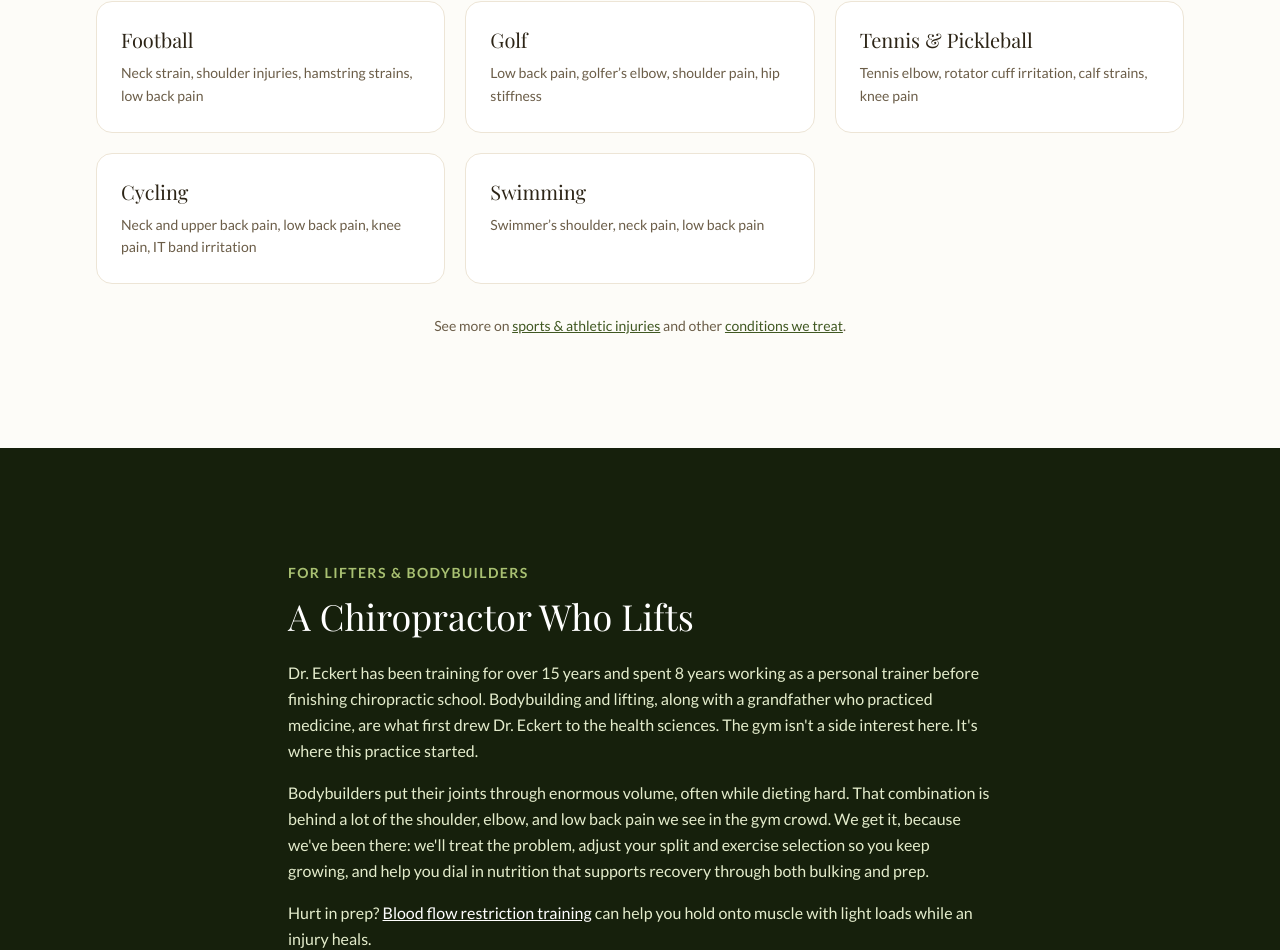
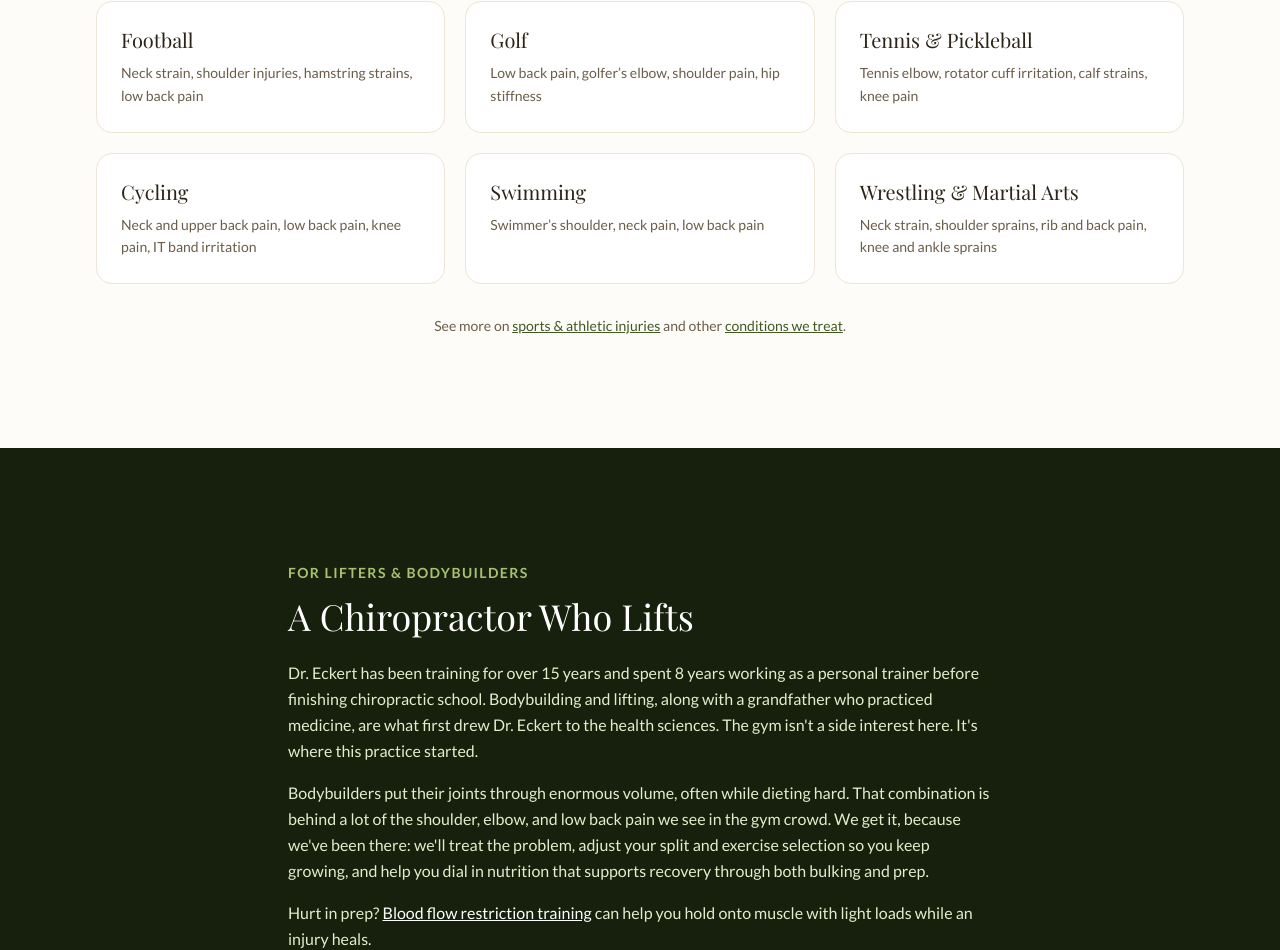
Before and after one commit to alonandon/OakandOlive, a Next.js app: page /athletes in a window 1280 px wide. Shown: the part 1878-2828 px from the top of the page. Built offline with nearby package versions, Linux system fonts and the light colour scheme.

Commit message:
Add wrestling and martial arts to athletes page

```diff
--- a/src/app/athletes/page.tsx
+++ b/src/app/athletes/page.tsx
@@ -25,6 +25,7 @@ const sports = [
   { name: 'Tennis & Pickleball', injuries: 'Tennis elbow, rotator cuff irritation, calf strains, knee pain' },
   { name: 'Cycling', injuries: 'Neck and upper back pain, low back pain, knee pain, IT band irritation' },
   { name: 'Swimming', injuries: 'Swimmer’s shoulder, neck pain, low back pain' },
+  { name: 'Wrestling & Martial Arts', injuries: 'Neck strain, shoulder sprains, rib and back pain, knee and ankle sprains' },
 ]
 
 const treatments = [
```
